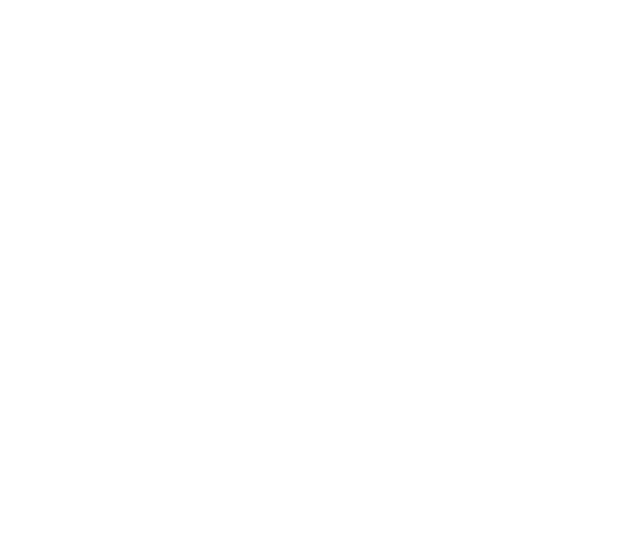
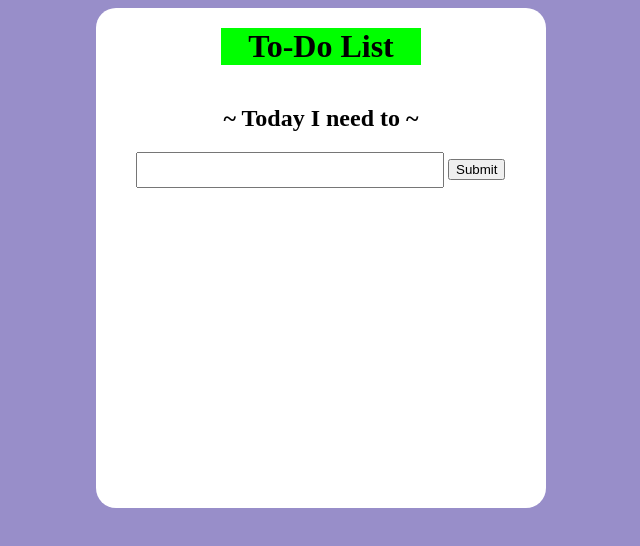
Before and after one commit to dts-kominfo-rea4b/challenge-dom-l2nux1, a website: page index.html in a window 1280 px wide. Shown: the whole page, without its empty margins (319-959 px from the left). Drawn offline with Linux system fonts and the light colour scheme.

Commit message:
modified index.html by RE4 - Igit Purwahyudi

```diff
--- a/index.html
+++ b/index.html
@@ -5,37 +5,97 @@
     <meta http-equiv="X-UA-Compatible" content="IE=edge" />
     <meta name="viewport" content="width=device-width, initial-scale=1.0" />
     <title>Challenge - DOM</title>
+    <style>
+      body{
+        background-color: #988EC9;
+      }
+
+      #app{
+        background-color: white;
+        width: 450px;
+        height: 500px;
+        border-radius: 20px;
+        margin: auto;
+
+      }
+
+      #todo-title{
+        text-align: center;
+        background-color: lime;
+        position: relative;
+        top: 20px;
+        width: 200px;
+        margin: auto;
+      }
+
+      #todo-subtitle{
+        padding-top: 40px;
+        text-align: center;
+      }
+
+      #todo-input{
+        margin-left: 40px;
+        width: 300px;
+        height: 30px;
+      }
+
+
+    </style>
   </head>
   <body>
     <div id="app">
       <!-- TODO: Buatlah sebuah header dengan id todo-title -->
+      <h1 id="todo-title">To-Do List</h1>
       <!-- TODO: Buatlah sebuah subtitle dengan id todo-subtitle -->
+      <h2 id="todo-subtitle">~ Today I need to ~</h2>
 
       <!-- Section: input -->
       <!-- TODO: Buatlah sebuah input bertipe text dengan id todo-input -->
+      <input type="text" id="todo-input">
       <!-- TODO: Buatlah sebuah button dengan id todo-submit -->
+      <button type="button" id="todo-submit">Submit</button>
 
       <!-- Section output -->
       <!-- TODO: Buatlah sebuah <ul> dengan id todo-output -->
+        <ul id="todo-output"></ul>
     </div>
 
     <!-- ! Untuk tantangan ini, script jangan diubah ke external js yah ! -->
     <script>
       // TODO: Deklarasi variable sesuai dengan kebutuhan di sini
-      let button;
-      let input;
-      let output;
+      let button = document.querySelector('#todo-submit');
+      let input = document.querySelector('#todo-input');
+      let output = document.querySelector('#todo-output');
 
       // TODO: Buatlah sebuah fungsi dengan nama fnClickHandler
       // Fungsi yang digunakan untuk menambahkan tulisan
       // Jangan ubah cara deklarasi fungsinya, cukup isi saja
-      function fnClickHandler(toDoItem) {}
+      function fnClickHandler(toDoItem) {
+        //let span = document.createElement('span');
+        let li = document.createElement('li');
+        //li.append(span);
+        //span.textContent = toDoItem;
+        li.textContent = toDoItem;
+        output.append(li);
+
+        console.log(output);
+      }
 
       // TODO: register event onclick / addEventListener untuk button
       // akan menjalankan fungsi fnClickHandler
+      button.addEventListener('click', () => {
+          const isi = input.value;
+          fnClickHandler(isi);
+      });
 
       // TODO: register event onkeypress / addEventListener untuk input
       // sehingga saat di input ditekan enter akan menjalankan fungsi fnClickHandler juga
+      input.addEventListener('keypress', (event) => {
+        if (event.key === 'Enter'){
+          const isi = input.value;
+          fnClickHandler(isi);
+        }
+      })
     </script>
   </body>
 </html>
```
Also changed, not shown: .github/classroom/autograding.json, .github/workflows/classroom.yml, README.md, package.json (line endings or trailing spaces), test1.test.js (line endings or trailing spaces), test2.test.js (line endings or trailing spaces), 3 other files.
